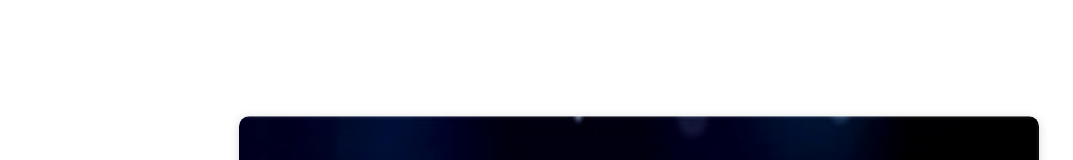
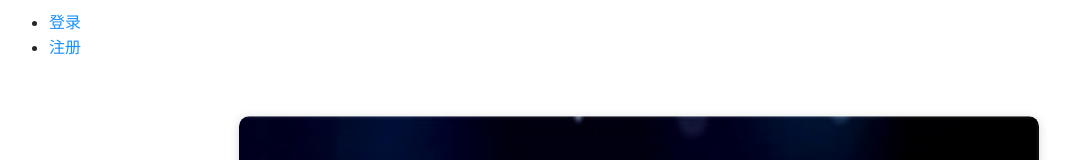
Before and after one commit to liuyong741639435/Blog-lion-client, a Vue app: page /user/account in a window 1280 px wide. Shown: the top 160 px of the page, without its empty margins (1-1074 px from the left). Built offline with nearby package versions, Linux system fonts and the light colour scheme.

Commit message:
fix: 完善代码

```diff
--- a/src/App.vue
+++ b/src/App.vue
@@ -1,4 +1,17 @@
-
 <template>
+  <div class="tes">
+    <ul>
+      <li><router-link to="/user/account/login" >登录</router-link></li>
+      <li><router-link to="/user/account/register" >注册</router-link></li>
+    </ul>
+  </div>
   <router-view />
 </template>
+<style lang="less" scoped>
+.tes {
+  position: fixed;
+  left: 10px;
+  top: 10px;
+  z-index: 10000;
+}
+</style>
--- a/src/api/api.d.ts
+++ b/src/api/api.d.ts
@@ -24,6 +24,10 @@ declare namespace API {
   interface GetArticle {
     aId: string,
   }
+  // todo 后续用搜索代替
+  interface GetArticleList {
+
+  }
 
   interface EditArticle {
     aId?: string,
--- a/src/api/article.ts
+++ b/src/api/article.ts
@@ -8,7 +8,7 @@ export const ApiGetArticle = (data: API.GetArticle) =>
     }
   );
 export const ApiEditArticle = (data: API.EditArticle) =>
-  request.post<any, API.Response<{aId: string}>>(
+  request.post<any, API.Response<{ aId: string }>>(
     "/article/editArticle",
     JSON.stringify(data)
   );
@@ -18,3 +18,11 @@ export const ApiSetArticleState = (data: API.SetArticleState) =>
     "/article/setArticleState",
     JSON.stringify(data)
   );
+
+export const ApiGetArticleList = (data: API.GetArticleList) =>
+  request.get<any, API.Response<{ title: string; content: string }>>(
+    "/article/getArticleList",
+    {
+      params: data,
+    }
+  );
--- a/src/router/index.ts
+++ b/src/router/index.ts
@@ -18,7 +18,7 @@ const routes: Array<RouteRecordRaw> = [
   },
   // user
   {
-    path: '/user/account/:state?',
+    path: '/user/account/:pageState?',
     name: 'account',
     component: () => import("@/views/user/account/index.vue")
   }
--- a/src/utils/request.ts
+++ b/src/utils/request.ts
@@ -1,6 +1,9 @@
 import axios from "axios";
 import { setToken, getToken } from "./token";
 import config from "../config";
+import { useRouter } from "vue-router";
+
+const router = useRouter()
 
 const request = axios.create({
   baseURL: config.baseURL,
@@ -28,16 +31,14 @@ request.interceptors.response.use((response) => {
   // 通过网络状态码，做不同的处理
   switch (response.status) {
     case 200:
-      // 1 获取token 根据后端返回数据的解构，取值。
-      // 2 也可不在拦截器处理token存储，如果token在下线前不会过期，不需要重新更新token，只需要在登录或者其他接口得到token时处理就行，不需要在这里每次都查询一下是否有token
-      const token = res.data?.token;
-      if (token) setToken(token);
       return res;
     case 401:
       Promise.reject("无权访问");
+      router.push('/user/account/login')
     // 响应的操作，如跳转到登录页面
     case 403:
       Promise.reject("token认证失败");
+      router.push('/user/account/login')
     // 重新登录，或者重新获取token
     default:
       Promise.reject("未知错误");
--- a/src/views/user/account/account.ts
+++ b/src/views/user/account/account.ts
@@ -58,7 +58,7 @@ export function useAccount() {
     buttonDisabled.value = true;
     apiRegister({
       userName: formRegister.userName,
-      password: formRegister.password
+      password: formRegister.password,
     })
       .then((res) => {
         if (res.code === 0) {
@@ -102,15 +102,16 @@ export function useAccount() {
   const submitLoginDebounce = debounce(function () {
     const data = toRaw(formLogin);
     setLogin(data);
-    buttonDisabled.value = true
+    buttonDisabled.value = true;
     apiLogin({
       userName: formLogin.userName,
-      password: formLogin.password
+      password: formLogin.password,
     })
       .then((res) => {
         if (res.code === 0) {
           message.success("登录成功");
-          router.push("/");
+
+          router.push("/edit/drafts");
         } else {
           message.warning(res.msg);
         }
```
Also changed, not shown: 1 other file (tests, documents, lock files or other folders).
